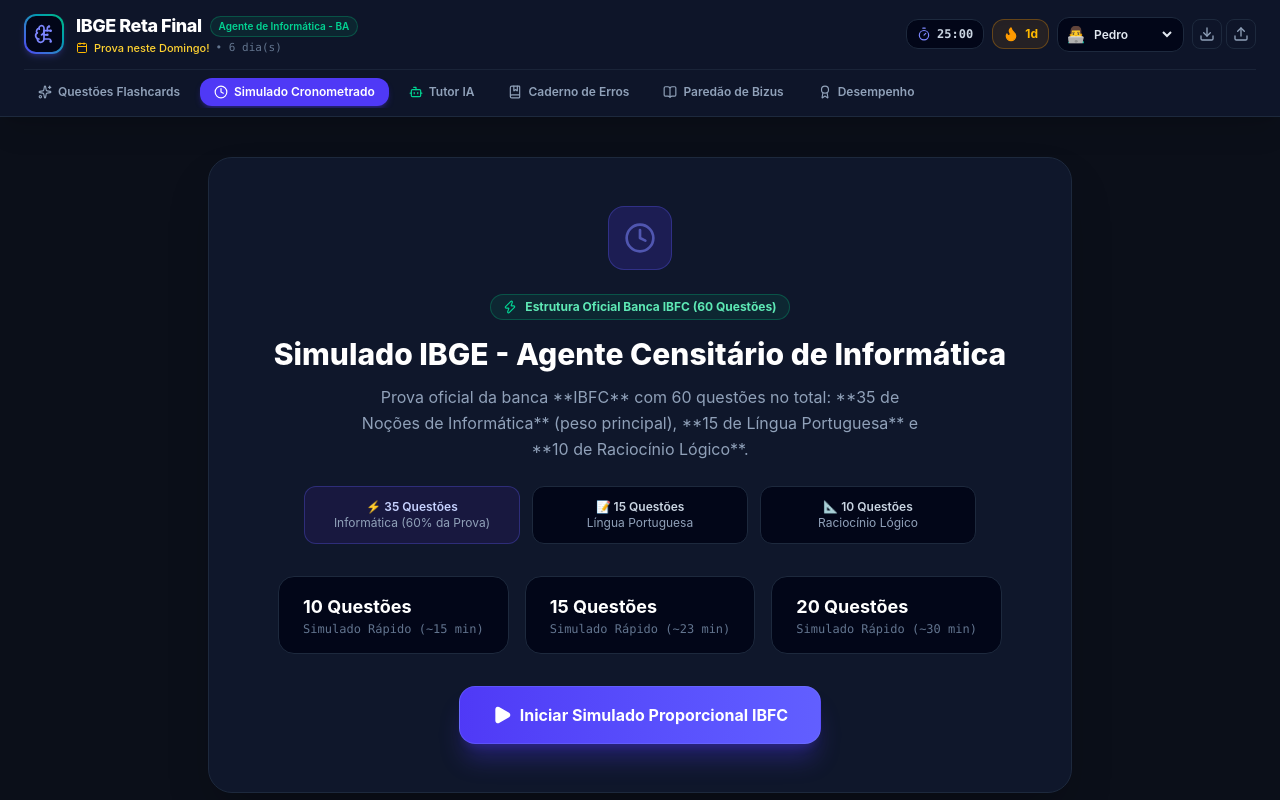
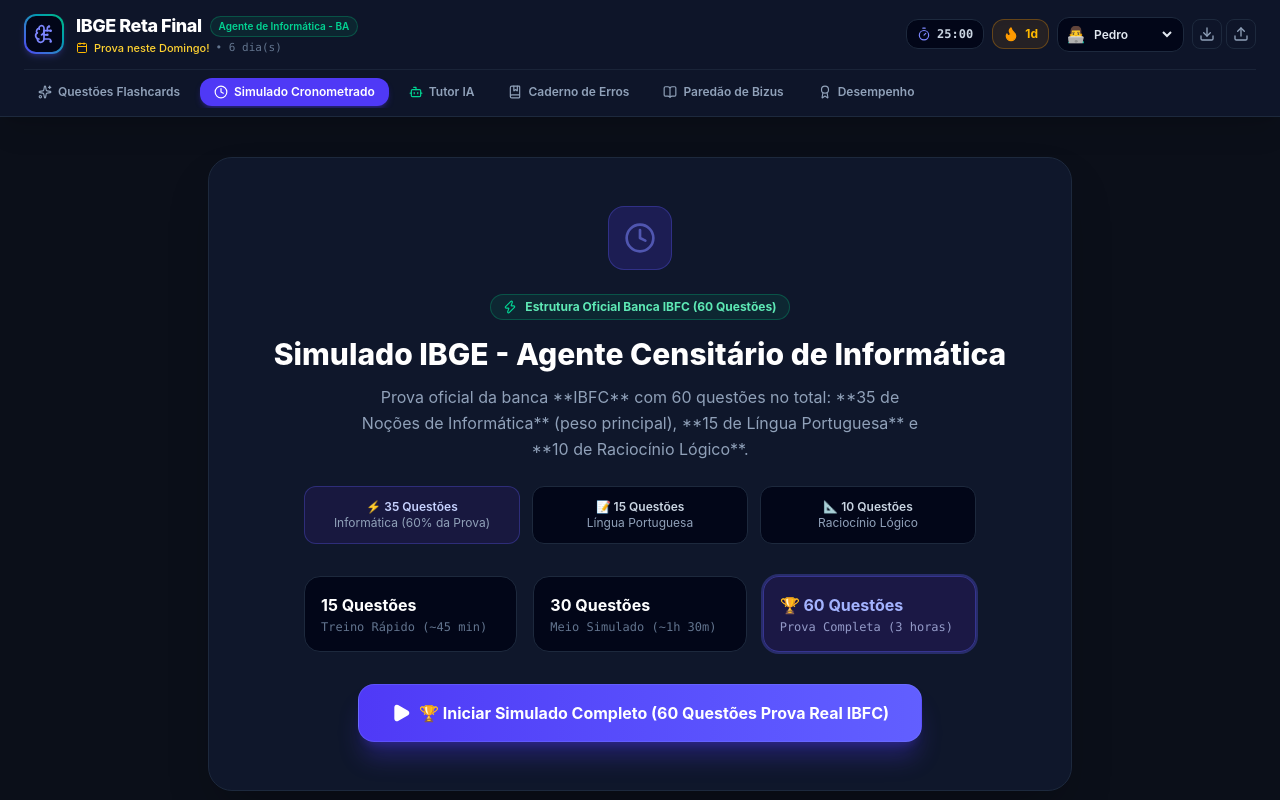
Before and after one commit to pedrodsilval/ibge-estudos-ba, a React (Vite) app: page / in a window 1280 px wide. Both pictures are taken after a click on the button "Simulado Cronometrado". Shown: the top 800 px of the page. Built offline with nearby package versions, Linux system fonts and the light colour scheme.

Commit message:
Add option for 60 questions full IBFC exam and exact proportional selection

```diff
--- a/src/components/SimuladoMode.tsx
+++ b/src/components/SimuladoMode.tsx
@@ -42,14 +42,40 @@
 
   // Inicializar questões para o simulado
   const startSimulado = (count: number) => {
-    const shuffled = [...questions].sort(() => 0.5 - Math.random());
-    const selected = shuffled.slice(0, Math.min(count, questions.length));
+    let selected: Question[] = [];
+
+    if (count === 60) {
+      // Estrutura Oficial Proporcional IBFC: 35 Informática, 15 Português, 10 RLM
+      const infQs = questions.filter(q => q.subject === 'Informática').sort(() => 0.5 - Math.random()).slice(0, 35);
+      const portQs = questions.filter(q => q.subject === 'Língua Portuguesa').sort(() => 0.5 - Math.random()).slice(0, 15);
+      const rlmQs = questions.filter(q => q.subject === 'Raciocínio Lógico').sort(() => 0.5 - Math.random()).slice(0, 10);
+      selected = [...infQs, ...portQs, ...rlmQs];
+    } else {
+      // Seleção proporcional rápida para outros tamanhos (ex: 15, 30)
+      const infCount = Math.round(count * 0.58);
+      const portCount = Math.round(count * 0.25);
+      const rlmCount = Math.max(1, count - infCount - portCount);
+
+      const infQs = questions.filter(q => q.subject === 'Informática').sort(() => 0.5 - Math.random()).slice(0, infCount);
+      const portQs = questions.filter(q => q.subject === 'Língua Portuguesa').sort(() => 0.5 - Math.random()).slice(0, portCount);
+      const rlmQs = questions.filter(q => q.subject === 'Raciocínio Lógico').sort(() => 0.5 - Math.random()).slice(0, rlmCount);
+      selected = [...infQs, ...portQs, ...rlmQs];
+    }
+
+    // Se por acaso alguma lista tiver menos, completa com embaralhamento geral
+    if (selected.length < count) {
+      const remainingNeeded = count - selected.length;
+      const selectedIds = new Set(selected.map(q => q.id));
+      const extras = questions.filter(q => !selectedIds.has(q.id)).sort(() => 0.5 - Math.random()).slice(0, remainingNeeded);
+      selected = [...selected, ...extras];
+    }
 
     setExamQuestionCount(selected.length);
     setSimuladoQuestions(selected);
     setCurrentIndex(0);
     setUserAnswers({});
-    setTimeLeftSeconds(selected.length * 90); // 1.5 min por questão
+    // Tempo oficial IBFC: ~3 a 3.5 minutos por questão (60q = 180 min / 3 horas)
+    setTimeLeftSeconds(selected.length * 180);
     setExamState('running');
   };
 
@@ -129,8 +155,12 @@
   };
 
   const formatTime = (seconds: number) => {
-    const m = Math.floor(seconds / 60);
+    const h = Math.floor(seconds / 3600);
+    const m = Math.floor((seconds % 3600) / 60);
     const s = seconds % 60;
+    if (h > 0) {
+      return `${h}h ${m.toString().padStart(2, '0')}m ${s.toString().padStart(2, '0')}s`;
+    }
     return `${m.toString().padStart(2, '0')}:${s.toString().padStart(2, '0')}`;
   };
 
@@ -169,29 +199,50 @@
           </div>
 
           {/* ESCOLHA DA QUANTIDADE DE QUESTÕES */}
-          <div className="flex flex-wrap justify-center gap-4 mb-8">
-            {[10, 15, 20].map(count => (
-              <button
-                key={count}
-                onClick={() => startSimulado(count)}
-                className="px-6 py-4 bg-slate-950 hover:bg-indigo-600/20 border border-slate-800 hover:border-indigo-500/50 rounded-2xl text-left transition-all group"
-              >
-                <div className="text-lg font-bold text-white group-hover:text-indigo-300">
-                  {count} Questões
-                </div>
-                <div className="text-xs text-slate-500 font-mono">
-                  Simulado Rápido (~{Math.round(count * 1.5)} min)
-                </div>
-              </button>
-            ))}
+          <div className="grid grid-cols-1 sm:grid-cols-3 gap-4 mb-8 max-w-2xl mx-auto">
+            <button
+              onClick={() => startSimulado(15)}
+              className="px-4 py-4 bg-slate-950 hover:bg-indigo-600/20 border border-slate-800 hover:border-indigo-500/50 rounded-2xl text-left transition-all group"
+            >
+              <div className="text-base font-bold text-white group-hover:text-indigo-300">
+                15 Questões
+              </div>
+              <div className="text-xs text-slate-500 font-mono mt-0.5">
+                Treino Rápido (~45 min)
+              </div>
+            </button>
+
+            <button
+              onClick={() => startSimulado(30)}
+              className="px-4 py-4 bg-slate-950 hover:bg-indigo-600/20 border border-slate-800 hover:border-indigo-500/50 rounded-2xl text-left transition-all group"
+            >
+              <div className="text-base font-bold text-white group-hover:text-indigo-300">
+                30 Questões
+              </div>
+              <div className="text-xs text-slate-500 font-mono mt-0.5">
+                Meio Simulado (~1h 30m)
+              </div>
+            </button>
+
+            <button
+              onClick={() => startSimulado(60)}
+              className="px-4 py-4 bg-indigo-950/80 hover:bg-indigo-600/30 border border-indigo-500/40 hover:border-indigo-400 rounded-2xl text-left transition-all group ring-2 ring-indigo-500/30"
+            >
+              <div className="text-base font-bold text-indigo-300 group-hover:text-white flex items-center gap-1">
+                🏆 60 Questões
+              </div>
+              <div className="text-xs text-indigo-200/70 font-mono mt-0.5">
+                Prova Completa (3 horas)
+              </div>
+            </button>
           </div>
 
           <button
-            onClick={() => startSimulado(15)}
+            onClick={() => startSimulado(60)}
             className="px-8 py-4 bg-gradient-to-r from-indigo-600 to-indigo-500 hover:from-indigo-500 hover:to-indigo-400 text-white font-bold text-base rounded-2xl shadow-xl shadow-indigo-600/30 border border-indigo-400/30 transition-all flex items-center space-x-2 mx-auto"
           >
             <Play className="w-5 h-5 fill-current" />
-            <span>Iniciar Simulado Proporcional IBFC</span>
+            <span>🏆 Iniciar Simulado Completo (60 Questões Prova Real IBFC)</span>
           </button>
         </div>
       </div>
```
